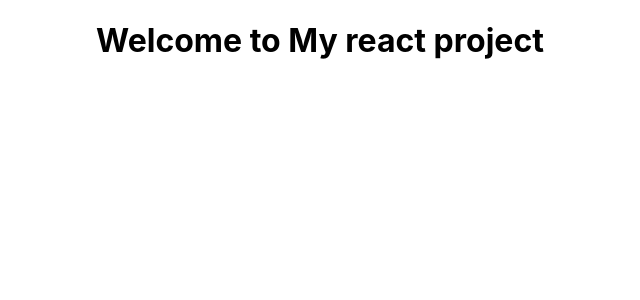
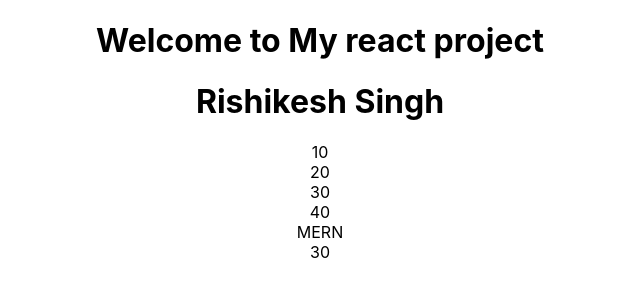
Before and after one commit to errishi/myfirst-react-project, a React (Create React App) app: page / in a window 1280 px wide. Shown: the top 300 px of the page, without its empty margins (320-960 px from the left). Built offline with nearby package versions, Linux system fonts and the light colour scheme.

Commit message:
working in jsx

```diff
--- a/src/App.js
+++ b/src/App.js
@@ -2,9 +2,29 @@ import logo from './logo.svg';
 import './App.css';
 
 function App() {
+  let name = "Rishikesh Singh";
+  let arr = [10, 20, 30, 40];
+  let obj = {
+    'name': "Rishi",
+    'cName': "MERN",
+    'desc': "React Js"
+  }
   return (
     <div className="App">
       <h1>Welcome to My react project</h1>
+      <h1>{name}</h1>
+      {arr.map((element)=>{
+        return(
+          <div>{element}</div>
+        )
+      })}
+
+      <div>
+        {obj.cName}
+      </div>
+
+      <div>{10+20}</div>
+
     </div>
   );
 }
```
